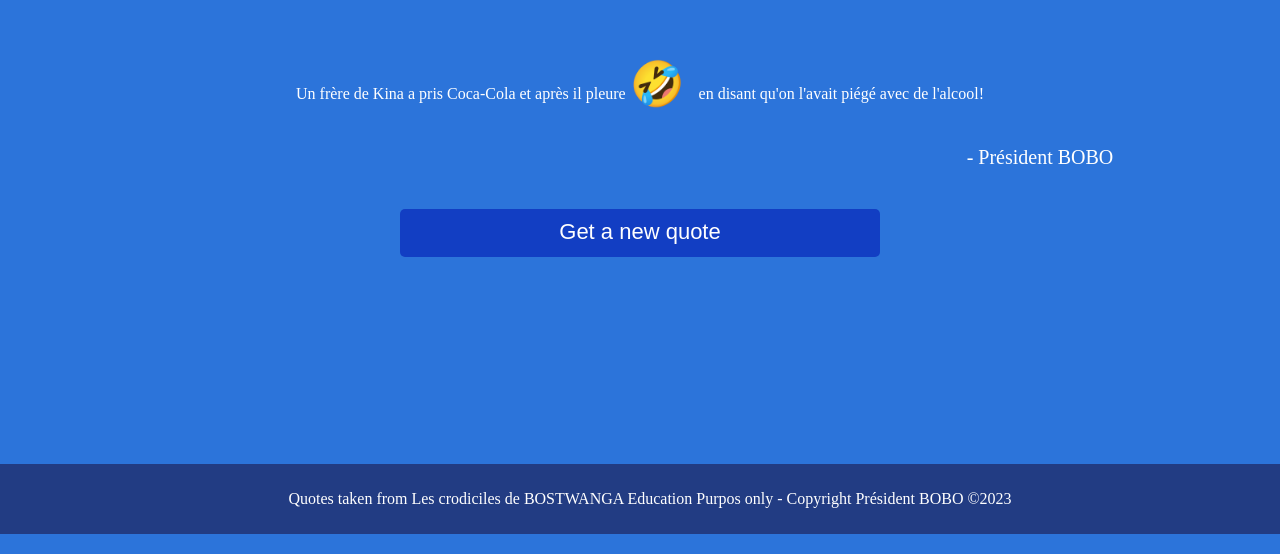
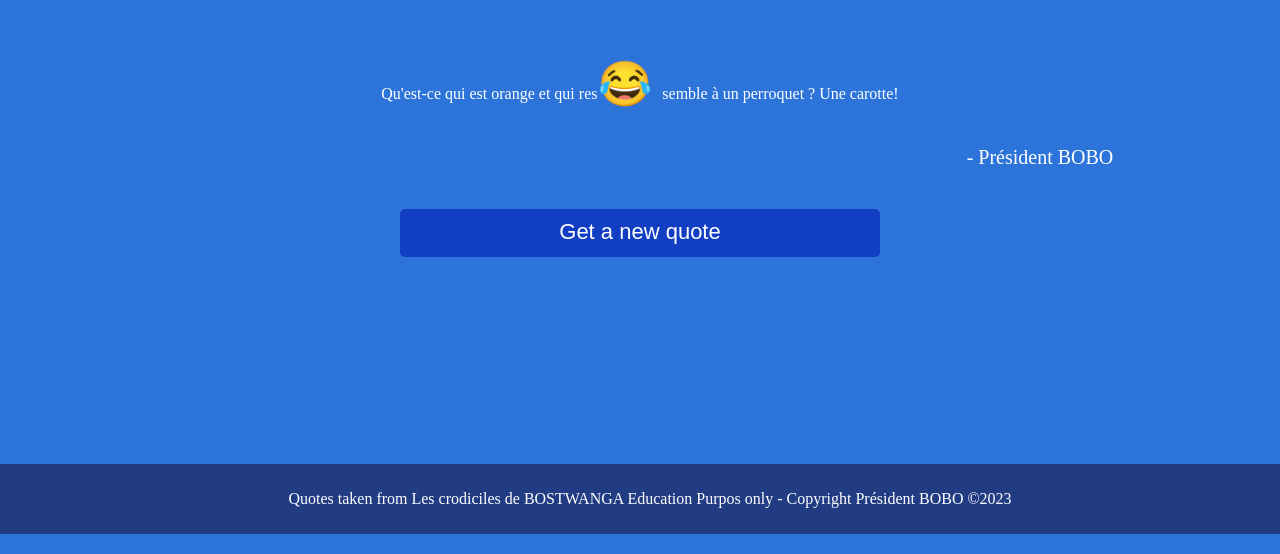
Before and after one commit to ABDOUSALAM1942/intra2, a plain HTML site: page index.html in a window 1280 px wide. Shown: the part 266-820 px from the top of the page. Drawn offline with Linux system fonts and the light colour scheme.

Commit message:
Add files via upload

```diff
--- a/index.html
+++ b/index.html
@@ -12,7 +12,6 @@
 <body>
     <div class="main_container">
         <div class="joke" id="joke">
-            <p>Un frère de Kina a pris Coca-Cola et après il pleure <span class="icon">🤣</span> en disant qu'on l'avait piégé avec de l'alcool!
             </p>
         </div>
         <p class="auteur">- Président BOBO</p>
--- a/index.js
+++ b/index.js
@@ -5,11 +5,11 @@ const jokes = [
     "Pourquoi les scientifiques ne font-ils pas confiance aux atomes ? Parce qu'ils inventent tout !!",
     "Les lignes parallèles ont tellement de choses en commun. C'est dommage qu'ils ne se rencontrent jamais.",
     "Qu'est-ce qui est orange et qui ressemble à un perroquet ? Une carotte!",
-    "Ministan touwo"
+    "Ministan touwo mboul mboul yaké !"
     // Ajoutez d'autres blagues ici
 ];
 
-const icons = ["🤣", "😂", "😄", "😜", "🤪"];
+const icons = ["🤣", "😂", "😄", "😜",];
 
 function getRandomJoke() {
     const randomIndex = Math.floor(Math.random() * jokes.length);
@@ -20,16 +20,20 @@ function getRandomJoke() {
     return modifiedJoke;
 }
 
+// Afficher une blague aléatoire au chargement de la page
+document.addEventListener('DOMContentLoaded', () => {
+    const randomJoke = getRandomJoke();
+    jokeElement.innerHTML = randomJoke;
+});
+
 getJokeButton.addEventListener('click', () => {
     const randomJoke = getRandomJoke();
     jokeElement.innerHTML = randomJoke;
 });
 
-
-const footer = document.createElement('footer'); // Création de l'élément <footer>
-footer.setAttribute('id', 'footer'); // Définition de l'attribut id pour le footer
-
+const footer = document.createElement('footer');
+footer.setAttribute('id', 'footer');
 const footerContent = document.createElement('p');
 footerContent.textContent = "Quotes taken from Les crodiciles de BOSTWANGA Education Purpos only - Copyright Président BOBO ©2023";
 footer.appendChild(footerContent);
-document.body.appendChild(footer); // Ajout du footer à la fin du <body>
+document.body.appendChild(footer);
```
